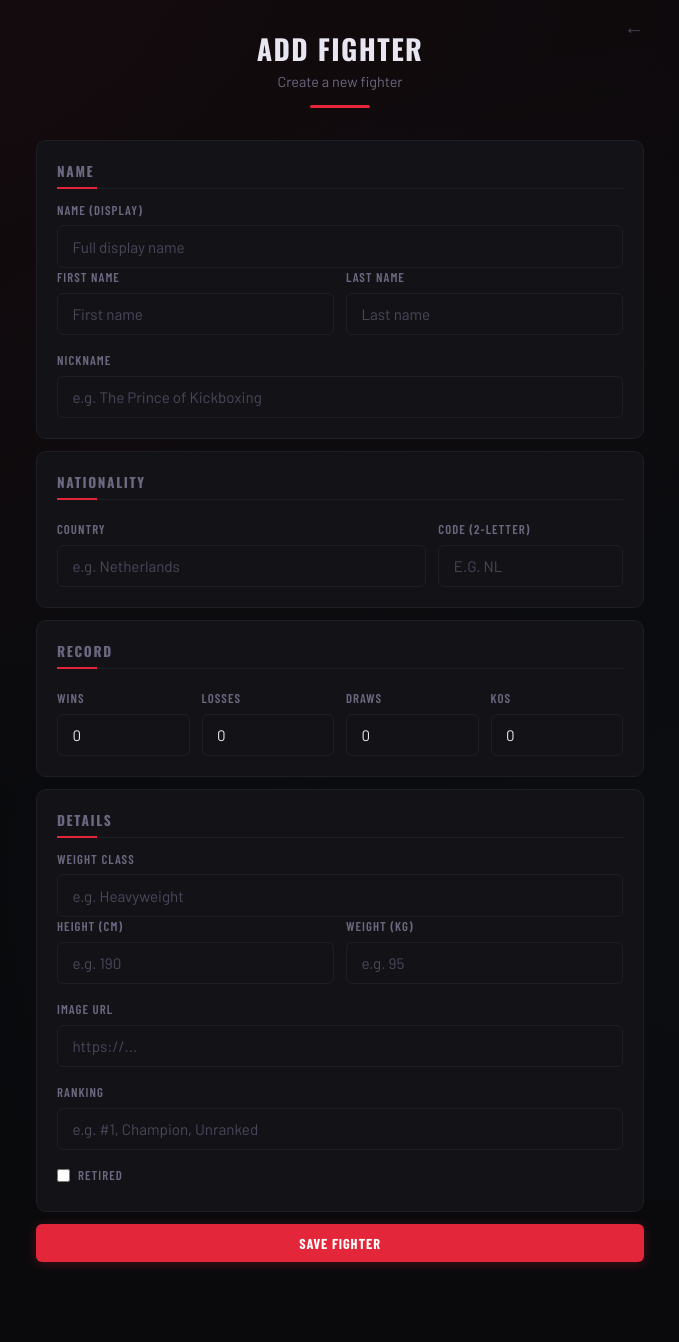
After one commit to danosbananos/prediction-pool, a Flask app: page /settings/fighter/new in a window 1280 px wide. The commit adds this page. Shown: the whole page, without its empty margins (300-979 px from the left). Run offline with Flask 3, Linux system fonts and the light colour scheme.

Commit message:
Add fighter table, search, pagination, and edit/create pages
- Browsable fighter table on /settings with search and pagination (25/page)
- Fighter edit page with all fields, Glory sync warning, delete button
- New fighter creation with auto-generated slug
- country_flag template filter for flag emoji from 2-letter codes
- SQLite migration to make glory_id nullable for manual fighters

Co-Authored-By: Claude Opus 4.6 <noreply@anthropic.com>

```diff
--- a/app.py
+++ b/app.py
@@ -43,6 +43,13 @@ app.config['SQLALCHEMY_DATABASE_URI'] = database_url
 app.config['SQLALCHEMY_TRACK_MODIFICATIONS'] = False
 
 db = SQLAlchemy(app)
+
+
+@app.template_filter('country_flag')
+def country_flag_filter(code):
+    if not code or len(code) != 2:
+        return ''
+    return ''.join(chr(0x1F1E6 + ord(c) - ord('A')) for c in code.upper())
 
 
 # ---------------------------------------------------------------------------
@@ -144,7 +151,7 @@ class Prediction(db.Model):
 
 class Fighter(db.Model):
     id               = db.Column(db.Integer, primary_key=True)
-    glory_id         = db.Column(db.Integer, unique=True, nullable=False)
+    glory_id         = db.Column(db.Integer, unique=True, nullable=True)
     slug             = db.Column(db.String(200), unique=True, nullable=False)
     name             = db.Column(db.String(200), nullable=False)
     first_name       = db.Column(db.String(100))
@@ -1039,7 +1046,32 @@ def edit_pool(pool_id):
 @app.route('/settings')
 def global_settings():
     fighter_count = Fighter.query.count()
-    return render_template('fighters_settings.html', fighter_count=fighter_count)
+    search_query = request.args.get('q', '').strip()
+    page = request.args.get('page', 1, type=int)
+    per_page = 25
+
+    query = Fighter.query
+    if search_query:
+        like = f'%{search_query}%'
+        query = query.filter(
+            db.or_(
+                Fighter.first_name.ilike(like),
+                Fighter.last_name.ilike(like),
+                Fighter.name.ilike(like),
+            )
+        )
+    query = query.order_by(Fighter.last_name.asc(), Fighter.first_name.asc())
+    total = query.count()
+    total_pages = max(1, (total + per_page - 1) // per_page)
+    page = max(1, min(page, total_pages))
+    fighters = query.offset((page - 1) * per_page).limit(per_page).all()
+
+    return render_template('fighters_settings.html',
+                           fighter_count=fighter_count,
+                           fighters=fighters,
+                           page=page,
+                           total_pages=total_pages,
+                           search_query=search_query)
 
 
 @app.route('/settings/sync-fighters', methods=['POST'])
@@ -1155,6 +1187,87 @@ def sync_fighters():
     )
 
 
+@app.route('/settings/fighter/new')
+def fighter_new():
+    return render_template('fighter_edit.html', fighter=None)
+
+
+@app.route('/settings/fighter/<int:fighter_id>')
+def fighter_edit(fighter_id):
+    fighter = db.session.get(Fighter, fighter_id)
+    if not fighter:
+        abort(404)
+    return render_template('fighter_edit.html', fighter=fighter)
+
+
+@app.route('/settings/fighter/save', methods=['POST'])
+def fighter_save():
+    fighter_id = request.form.get('fighter_id', '').strip()
+
+    if fighter_id:
+        fighter = db.session.get(Fighter, int(fighter_id))
+        if not fighter:
+            abort(404)
+    else:
+        fighter = Fighter()
+        db.session.add(fighter)
+
+    fighter.first_name = request.form.get('first_name', '').strip() or None
+    fighter.last_name = request.form.get('last_name', '').strip() or None
+    fighter.name = request.form.get('name', '').strip() or f"{fighter.first_name or ''} {fighter.last_name or ''}".strip()
+    fighter.nickname = request.form.get('nickname', '').strip() or None
+    fighter.nationality = request.form.get('nationality', '').strip() or None
+    fighter.nationality_code = request.form.get('nationality_code', '').strip() or None
+
+    for int_field in ('wins', 'losses', 'draws', 'kos'):
+        val = request.form.get(int_field, '').strip()
+        try:
+            setattr(fighter, int_field, int(val) if val else 0)
+        except ValueError:
+            setattr(fighter, int_field, 0)
+
+    fighter.weight_class = request.form.get('weight_class', '').strip() or None
+
+    for float_field in ('height', 'weight'):
+        val = request.form.get(float_field, '').strip().replace(',', '.')
+        try:
+            setattr(fighter, float_field, float(val) if val else None)
+        except ValueError:
+            setattr(fighter, float_field, None)
+
+    fighter.image_url = request.form.get('image_url', '').strip() or None
+    fighter.ranking = request.form.get('ranking', '').strip() or None
+    fighter.retired = request.form.get('retired') == 'on'
+
+    # Generate slug for new fighters
+    if not fighter.slug:
+        base_slug = fighter.name.lower().replace(' ', '-')
+        base_slug = ''.join(c for c in base_slug if c.isalnum() or c == '-')
+        slug = base_slug
+        counter = 2
+        with db.session.no_autoflush:
+            while Fighter.query.filter_by(slug=slug).first():
+                slug = f'{base_slug}-{counter}'
+                counter += 1
+        fighter.slug = slug
+
+    db.session.commit()
+    flash(f'Fighter "{fighter.name}" saved.', 'success')
+    return redirect(url_for('global_settings'))
+
+
+@app.route('/settings/fighter/<int:fighter_id>/delete', methods=['POST'])
+def fighter_delete(fighter_id):
+    fighter = db.session.get(Fighter, fighter_id)
+    if not fighter:
+        abort(404)
+    name = fighter.name
+    db.session.delete(fighter)
+    db.session.commit()
+    flash(f'Fighter "{name}" deleted.', 'success')
+    return redirect(url_for('global_settings'))
+
+
 # ---------------------------------------------------------------------------
 # Init DB
 # ---------------------------------------------------------------------------
@@ -1162,6 +1275,31 @@ def sync_fighters():
 with app.app_context():
     db.create_all()
 
+    # Migrate: make fighter.glory_id nullable (existing SQLite tables keep old constraint)
+    if database_url.startswith('sqlite'):
+        try:
+            db.session.execute(db.text(
+                "CREATE TABLE IF NOT EXISTS fighter_tmp AS SELECT * FROM fighter WHERE 0"
+            ))
+            db.session.rollback()
+        except Exception:
+            pass
+        # SQLite doesn't support ALTER COLUMN, so check via pragma
+        try:
+            result = db.session.execute(db.text("PRAGMA table_info(fighter)"))
+            cols = {row[1]: row for row in result}
+            if 'glory_id' in cols and cols['glory_id'][3] == 1:  # notnull=1
+                # Recreate table with nullable glory_id
+                db.session.execute(db.text("ALTER TABLE fighter RENAME TO fighter_old"))
+                db.create_all()
+                db.session.execute(db.text(
+                    "INSERT INTO fighter SELECT * FROM fighter_old"
+                ))
+                db.session.execute(db.text("DROP TABLE fighter_old"))
+                db.session.commit()
+        except Exception:
+            db.session.rollback()
+
 
 if __name__ == '__main__':
     app.run(debug=True, host='0.0.0.0', port=int(os.environ.get('PORT', 5000)))
--- /dev/null
+++ b/templates/fighter_edit.html
@@ -0,0 +1,138 @@
+{% extends "base.html" %}
+
+{% block title %}{{ 'Edit Fighter' if fighter else 'Add Fighter' }} — Prediction Pool{% endblock %}
+{% block header %}{{ 'Edit Fighter' if fighter else 'Add Fighter' }}{% endblock %}
+{% block subheader %}{{ fighter.name if fighter else 'Create a new fighter' }}{% endblock %}
+
+{% block user_bar %}
+<a href="{{ url_for('global_settings') }}" class="settings-gear" title="Back to Settings">&#8592;</a>
+{% endblock %}
+
+{% block content %}
+{% if fighter and fighter.glory_id %}
+<div style="
+    margin-top: 1.5rem;
+    padding: 0.65rem 1rem;
+    border-radius: var(--radius-sm);
+    font-size: 0.82rem;
+    background: rgba(74, 144, 217, 0.12);
+    color: var(--blue-accent);
+    border: 1px solid rgba(74, 144, 217, 0.25);
+">
+    This fighter was synced from Glory (ID: {{ fighter.glory_id }}). Re-syncing will overwrite manual edits.
+</div>
+{% endif %}
+
+<form method="post" action="{{ url_for('fighter_save') }}" style="margin-top: 1rem;">
+    {% if fighter %}
+    <input type="hidden" name="fighter_id" value="{{ fighter.id }}">
+    {% endif %}
+
+    <div class="card">
+        <div class="section-title" style="margin-top: 0;">Name</div>
+
+        <label style="margin-top: 0.5rem;">Name (display)</label>
+        <input type="text" name="name" value="{{ fighter.name if fighter else '' }}" placeholder="Full display name">
+
+        <div style="display: grid; grid-template-columns: 1fr 1fr; gap: 0.75rem;">
+            <div>
+                <label>First Name</label>
+                <input type="text" name="first_name" value="{{ fighter.first_name or '' if fighter else '' }}" placeholder="First name">
+            </div>
+            <div>
+                <label>Last Name</label>
+                <input type="text" name="last_name" value="{{ fighter.last_name or '' if fighter else '' }}" placeholder="Last name">
+            </div>
+        </div>
+
+        <label>Nickname</label>
+        <input type="text" name="nickname" value="{{ fighter.nickname or '' if fighter else '' }}" placeholder="e.g. The Prince of Kickboxing">
+    </div>
+
+    <div class="card">
+        <div class="section-title" style="margin-top: 0;">Nationality</div>
+
+        <div style="display: grid; grid-template-columns: 2fr 1fr; gap: 0.75rem;">
+            <div>
+                <label style="margin-top: 0.5rem;">Country</label>
+                <input type="text" name="nationality" value="{{ fighter.nationality or '' if fighter else '' }}" placeholder="e.g. Netherlands">
+            </div>
+            <div>
+                <label style="margin-top: 0.5rem;">Code (2-letter)</label>
+                <input type="text" name="nationality_code" value="{{ fighter.nationality_code or '' if fighter else '' }}" placeholder="e.g. NL" maxlength="2" style="text-transform: uppercase;">
+            </div>
+        </div>
+        {% if fighter and fighter.nationality_code %}
+        <div style="margin-top: 0.5rem; font-size: 1.5rem;">{{ fighter.nationality_code|country_flag }}</div>
+        {% endif %}
+    </div>
+
+    <div class="card">
+        <div class="section-title" style="margin-top: 0;">Record</div>
+
+        <div style="display: grid; grid-template-columns: 1fr 1fr 1fr 1fr; gap: 0.75rem;">
+            <div>
+                <label style="margin-top: 0.5rem;">Wins</label>
+                <input type="number" name="wins" value="{{ fighter.wins if fighter else 0 }}" min="0">
+            </div>
+            <div>
+                <label style="margin-top: 0.5rem;">Losses</label>
+                <input type="number" name="losses" value="{{ fighter.losses if fighter else 0 }}" min="0">
+            </div>
+            <div>
+                <label style="margin-top: 0.5rem;">Draws</label>
+                <input type="number" name="draws" value="{{ fighter.draws if fighter else 0 }}" min="0">
+            </div>
+            <div>
+                <label style="margin-top: 0.5rem;">KOs</label>
+                <input type="number" name="kos" value="{{ fighter.kos if fighter else 0 }}" min="0">
+            </div>
+        </div>
+    </div>
+
+    <div class="card">
+        <div class="section-title" style="margin-top: 0;">Details</div>
+
+        <label style="margin-top: 0.5rem;">Weight Class</label>
+        <input type="text" name="weight_class" value="{{ fighter.weight_class or '' if fighter else '' }}" placeholder="e.g. Heavyweight">
+
+        <div style="display: grid; grid-template-columns: 1fr 1fr; gap: 0.75rem;">
+            <div>
+                <label>Height (cm)</label>
+                <input type="text" name="height" value="{{ fighter.height or '' if fighter else '' }}" placeholder="e.g. 190">
+            </div>
+            <div>
+                <label>Weight (kg)</label>
+                <input type="text" name="weight" value="{{ fighter.weight or '' if fighter else '' }}" placeholder="e.g. 95">
+            </div>
+        </div>
+
+        <label>Image URL</label>
+        <input type="text" name="image_url" value="{{ fighter.image_url or '' if fighter else '' }}" placeholder="https://...">
+        {% if fighter and fighter.image_url %}
+        <div style="margin-top: 0.5rem;">
+            <img src="{{ fighter.image_url }}" alt="{{ fighter.name }}" style="max-width: 80px; max-height: 100px; border-radius: var(--radius-sm); border: 1px solid var(--border);">
+        </div>
+        {% endif %}
+
+        <label>Ranking</label>
+        <input type="text" name="ranking" value="{{ fighter.ranking or '' if fighter else '' }}" placeholder="e.g. #1, Champion, Unranked">
+
+        <label style="display: flex; align-items: center; gap: 0.5rem; margin-top: 1rem; cursor: pointer;">
+            <input type="checkbox" name="retired" {{ 'checked' if fighter and fighter.retired else '' }} style="width: auto; accent-color: var(--crimson);">
+            <span>Retired</span>
+        </label>
+    </div>
+
+    <div style="display: flex; gap: 0.75rem; margin-top: 0.5rem; margin-bottom: 2rem;">
+        <button type="submit" class="btn btn-primary" style="flex: 1;">Save Fighter</button>
+        {% if fighter %}
+        <button type="button" class="btn btn-danger" onclick="if(confirm('Delete {{ fighter.name }}? This cannot be undone.')){document.getElementById('delete-form').submit();}">Delete</button>
+        {% endif %}
+    </div>
+</form>
+
+{% if fighter %}
+<form id="delete-form" method="post" action="{{ url_for('fighter_delete', fighter_id=fighter.id) }}" style="display: none;"></form>
+{% endif %}
+{% endblock %}
```
Also changed, not shown: templates/fighters_settings.html (+55 -0 lines).
